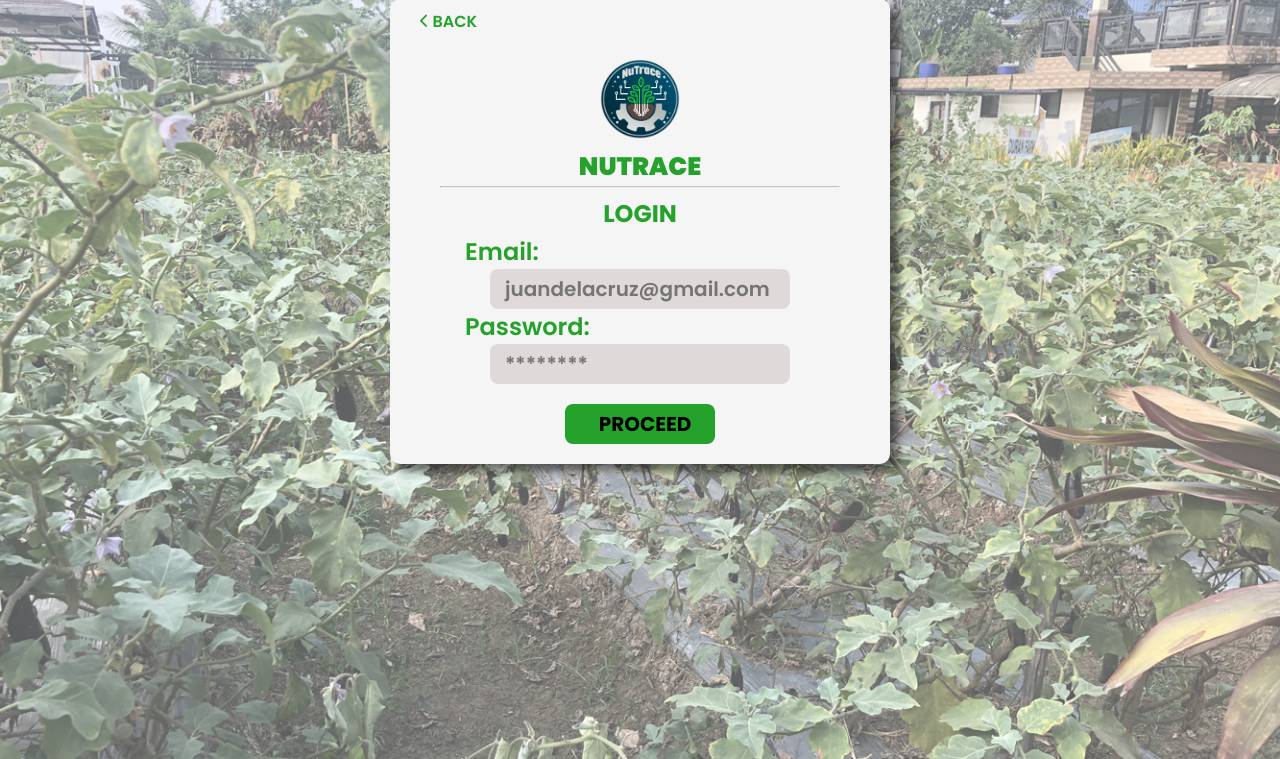
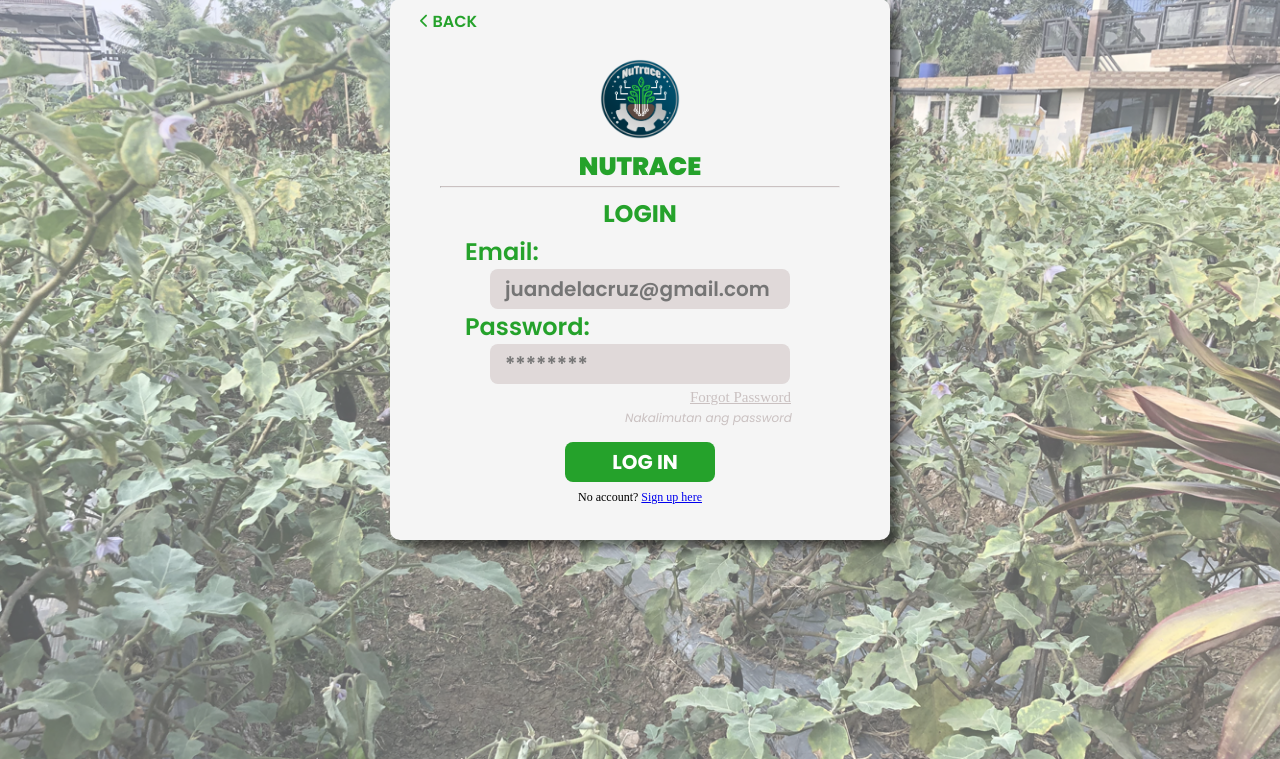
Before and after one commit to kreazze/NuTrace, a PHP site: page /pages/login.html in a window 1280 px wide. Shown: the part 41-800 px from the top of the page. Run offline with PHP 8.4, Linux system fonts and the light colour scheme.

Commit message:
added pop up window for forgot password

```diff
--- a/pages/login.css
+++ b/pages/login.css
@@ -33,6 +33,39 @@ p {
     margin-top: 0;
     font-family:'Poppins-Italic';
 }
+.p1 a{
+    margin-top: 2px;
+    margin-left: 55%;
+    margin-bottom: 0;
+    margin-right: 40px;
+    font-size: 15px;
+    color: #cac1c1;
+    font-family: 'Poppins-Medium';
+    text-emphasis: none;
+}
+.p1 a:hover{
+    color: #5fec5f;
+}
+.p2{
+    margin-top: 0;
+    margin-left: 42%;
+    margin-bottom: 10px;
+    margin-right: 40px;
+    font-size: 0.75rem;
+    color: #cac1c1;
+    font-family: 'Poppins-Italic';
+}
+.p3{
+    margin-top: 5px;
+    font-size: 0.75rem;
+    color: black;
+    text-align: center;
+    margin-right: 50px;
+    font-family: 'Poppins-Regular';
+}
+.p3 a:hover{
+    color: #5fec5f;
+}
 
 body{
 	/*background: linear-gradient(to bottom left, #25A22B, #FFFFFF);*/
@@ -127,10 +164,12 @@ hr.rounded {
 .container .form .submitBtn{
 	width: 150px;
 	margin-left: 30%;
-	margin-bottom: 20px;
-	margin-top: 20px;
+    margin-right: 10%;
+	margin-bottom: 3px;
+	margin-top: 5px;
 	padding: 5px;
 	background-color: #25a22b;
+    color: white;
 	border: none;
 	border-radius: 8px;
 	text-transform: uppercase;
--- a/pages/login.html
+++ b/pages/login.html
@@ -32,10 +32,34 @@
 					<label>Email:</label><br>
 					<input type="email" class="input" name="email" placeholder="juandelacruz@gmail.com" required><br>
 					<label>Password:</label><br>
-					<input type="password" class="input" name="password" placeholder="********"  maxlength="20" required><br>
-					<input type="submit" value="proceed" class="submitBtn">
+					<input type="password" class="input" name="password" placeholder="********"  maxlength="20" required>
+                    <p class="p1"><u><a href="#" onclick="openforgotPass()">Forgot Password</u></p></a>
+                    <p class="p2">Nakalimutan ang password</p>
+                    <input type="submit" value="Log in" class="submitBtn">
+                    <p class="p3">No account? <a href="/pages/signup.html">Sign up here</a></p><br>
 				</form>
 			</div>
+            <!--For Popup-->
+            <div class="forgotPass" id="forgotPass">
+                <h3>Forgot Password</h3>
+                <p>(Nakalimutan ang password)</p>
+                <br>
+                <p class="popup">Enter your contact number</p>
+                <input type="text" name="contact" placeholder="09XXXXXXXXX" required><br>
+                <button class="continueBtn" onclick="closeforgotPass()">Continue</button>
+            </div>
 		</div>
     </body>
+    <script>
+        let forgotPass = document.getElementById("forgotPass");
+
+        function openforgotPass()
+        {
+            forgotPass.classList.add("open-forgotPass");
+        }
+        function closeforgotPass()
+        {
+            forgotPass.classList.remove("open-forgotPass");
+        }
+    </script>
 </html>
--- a/pages/signup.css
+++ b/pages/signup.css
@@ -51,6 +51,10 @@ body{
 .back a{
     text-decoration: none;
     color: #25a22b;
+}
+.back a:hover{
+	color: black;
+	text-decoration:underline;
 }
 .container{
 	/*border: 2px solid black;*/
@@ -131,6 +135,7 @@ hr.rounded {
 	margin-top: 20px;
 	padding: 5px;
 	background-color: #25a22b;
+	color: white;
 	border: none;
 	border-radius: 8px;
 	text-transform: uppercase;
@@ -142,4 +147,5 @@ hr.rounded {
 .container .form .submitBtn:hover{
 	background-color: #5fec5f;
 	opacity: 0.8;
+	color: black;
 }
```
Also changed, not shown: other parts of pages/login.css (+42 -0 lines).
